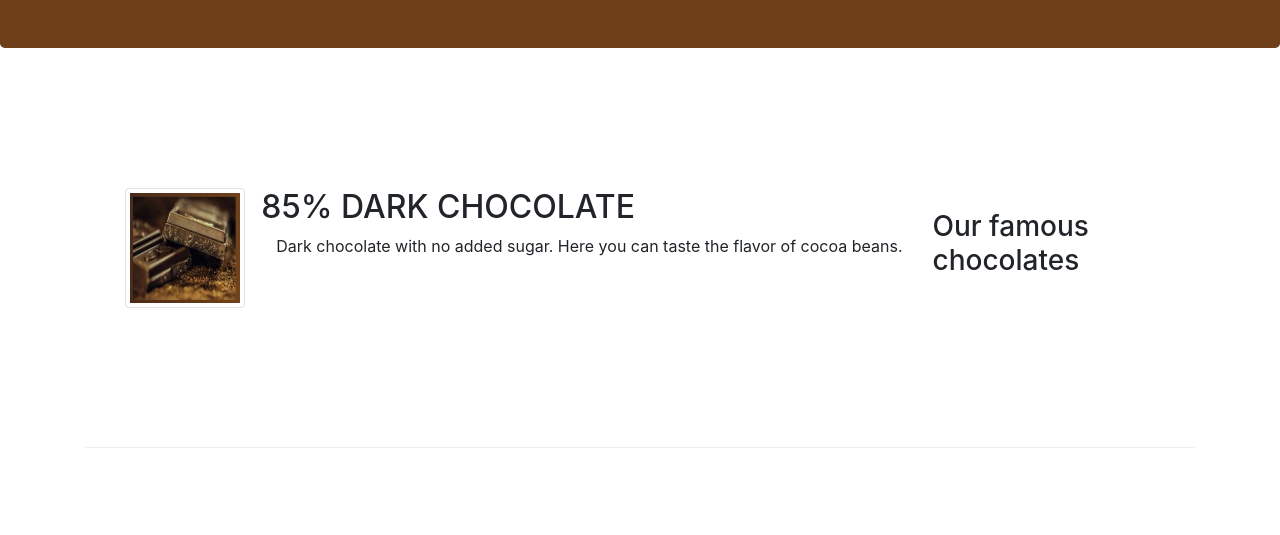
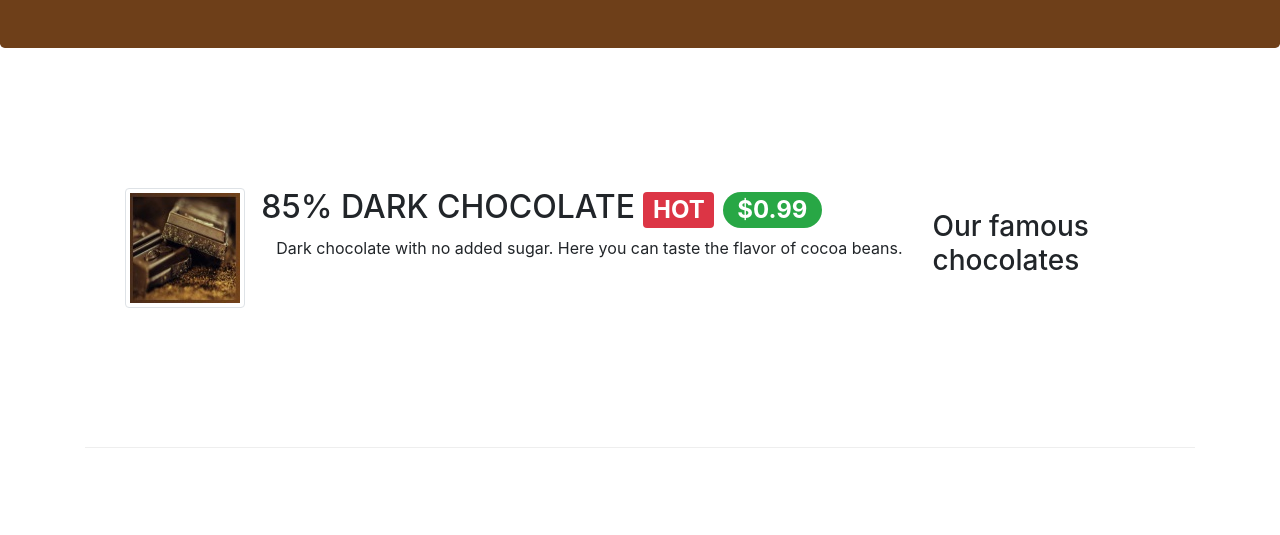
Before and after one commit to samadrezaei/leChocolat-1, a plain HTML site: page index.html in a window 1280 px wide. Shown: the part 265-800 px from the top of the page. Drawn offline with nearby package versions, Linux system fonts and the light colour scheme.

Commit message:
Alerting Users

```diff
--- a/index.html
+++ b/index.html
@@ -70,7 +70,9 @@
             <div class="media">
                 <img class="d-flex mr-3 img-thumbnail align-self-center" src="images/dark85.jpg" alt="85% DARK CHOCOLATE">
                 <div class="media-body">
-                    <h2 class="mt-0">85% DARK CHOCOLATE</h2>
+                    <h2 class="mt-0">85% DARK CHOCOLATE
+                        <span class="badge badge-danger">HOT</span>
+                        <span class="badge badge-pill badge-success">$0.99</span></h2>
                     <p class="col d-none d-md-block">Dark chocolate with no added sugar.
                         Here you can taste the flavor of cocoa beans.</p>
                 </div>
```
